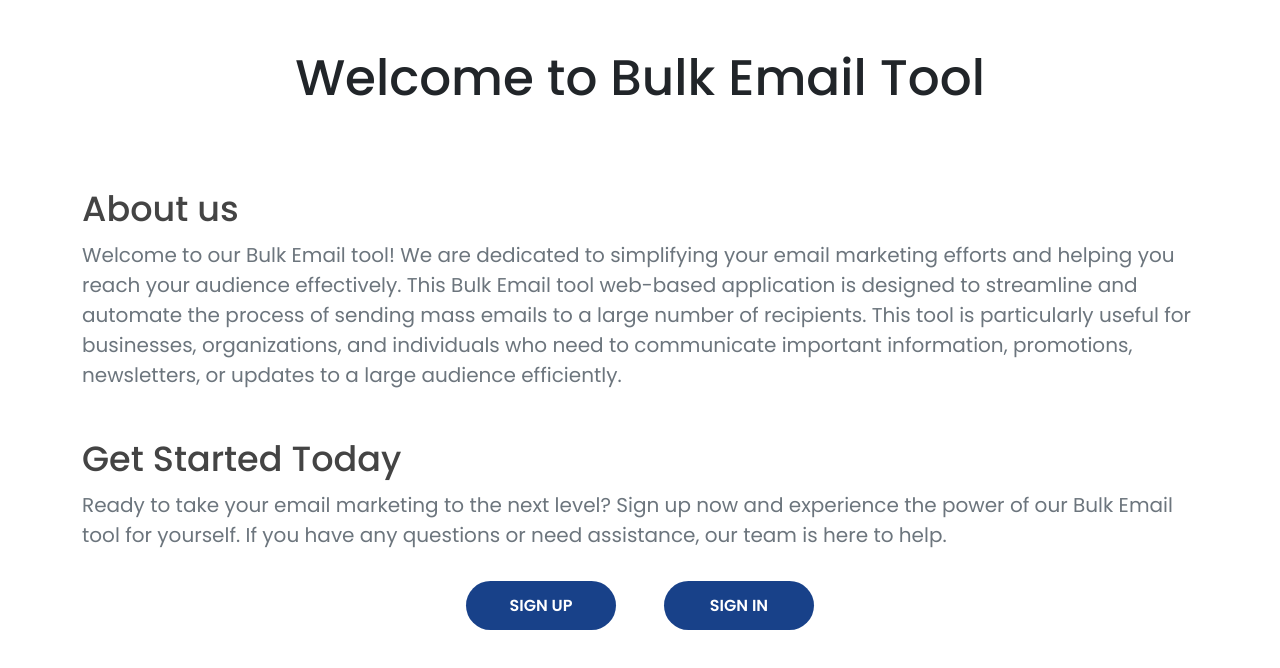
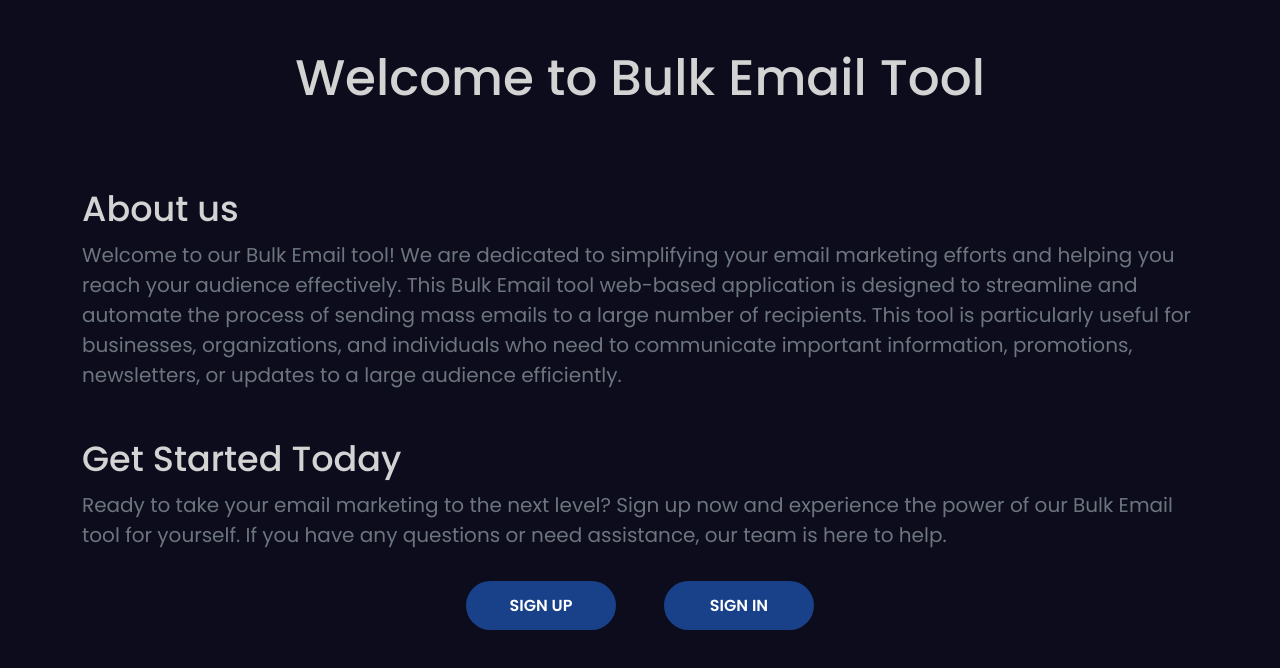
Before and after one commit to YUSRIN20/Bulk-Email-Tool-Frontend, a React (Vite) app: page / in a window 1280 px wide. Shown: the top 668 px of the page. Built offline with nearby package versions, Linux system fonts and the light colour scheme.

Commit message:
added background color for default page only

```diff
--- a/src/Components/DefaultPage.jsx
+++ b/src/Components/DefaultPage.jsx
@@ -1,4 +1,4 @@
-import React from 'react';
+import React, { useEffect } from 'react';
 import './Style/DefaultPage.css'
 import { motion } from 'framer-motion'
 import { useNavigate } from 'react-router-dom';
@@ -28,6 +28,19 @@ const DefaultPage = () => {
         navigate('/login')
     }
 
+    useEffect(() => {
+        // Set the body color
+        document.body.style.backgroundColor = '#0c0c1d';
+        document.getElementById('Heading').style.color ="Lightgrey"
+        document.getElementById('About-title').style.color ='Lightgrey'
+        document.getElementById('get-started-title').style.color ='Lightgrey'
+        // Reset the body color when the component unmounts
+        return () => {
+            document.body.style.backgroundColor = '';
+        };
+    }, []);
+
+
     return (
         <div className='container-lg'>
             <motion.div
@@ -35,18 +48,18 @@ const DefaultPage = () => {
                 initial="initial"
                 animate="animate" >
                 <motion.div className='mt-5 text-center'>
-                    <motion.h1 >Welcome to Bulk Email Tool</motion.h1>
+                    <motion.h1 id='Heading'>Welcome to Bulk Email Tool</motion.h1>
                 </motion.div>
 
                 <motion.div className='section mt-5'>
                     <motion.div variants={textVariants} className='about-section' >
-                        <motion.h4  variants={textVariants}class='title' >About us</motion.h4>
+                        <motion.h4  variants={textVariants}class='title' id='About-title'>About us</motion.h4>
                         <motion.p variants={textVariants} className='text-secondary'>Welcome to our Bulk Email tool! We are dedicated to simplifying your email marketing efforts and helping you reach your audience effectively.
                             This Bulk Email tool web-based application is designed to streamline and automate the process of sending mass emails to a large number of recipients. This tool is particularly useful for businesses, organizations, and individuals who need to communicate important information, promotions, newsletters, or updates to a large audience efficiently.
                         </motion.p>
                     </motion.div>
                     <motion.div  variants={textVariants}className='started-section mt-5'>
-                        <motion.h4  variants={textVariants}class='title'>Get Started Today</motion.h4>
+                        <motion.h4  variants={textVariants}class='title' id="get-started-title">Get Started Today</motion.h4>
                         <motion.p  variants={textVariants}className='text-secondary'>Ready to take your email marketing to the next level? Sign up now and experience the power of our Bulk Email tool for yourself. If you have any questions or need assistance, our team is here to help.</motion.p>
                         <motion.div variants={textVariants} className='d-flex justify-content-center'>
                             <motion.div variants={textVariants} className='me-5'>
```
